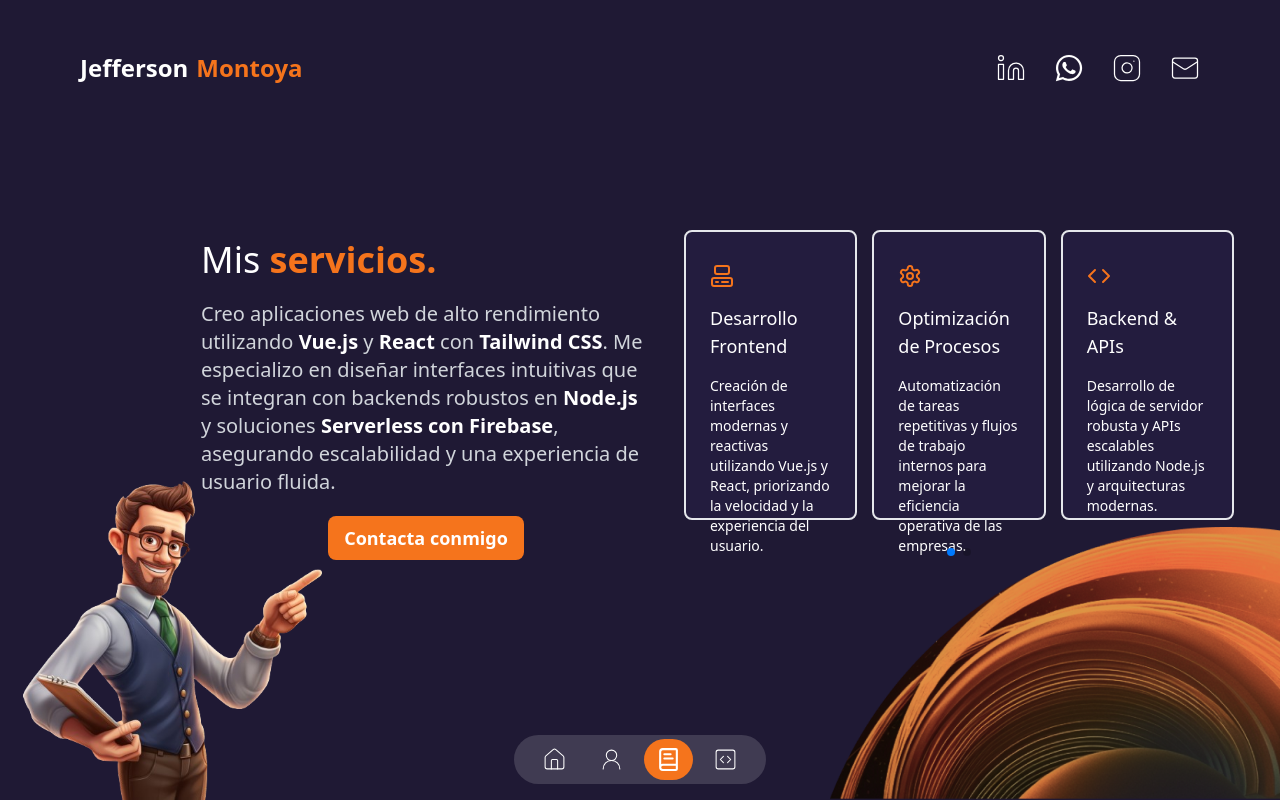
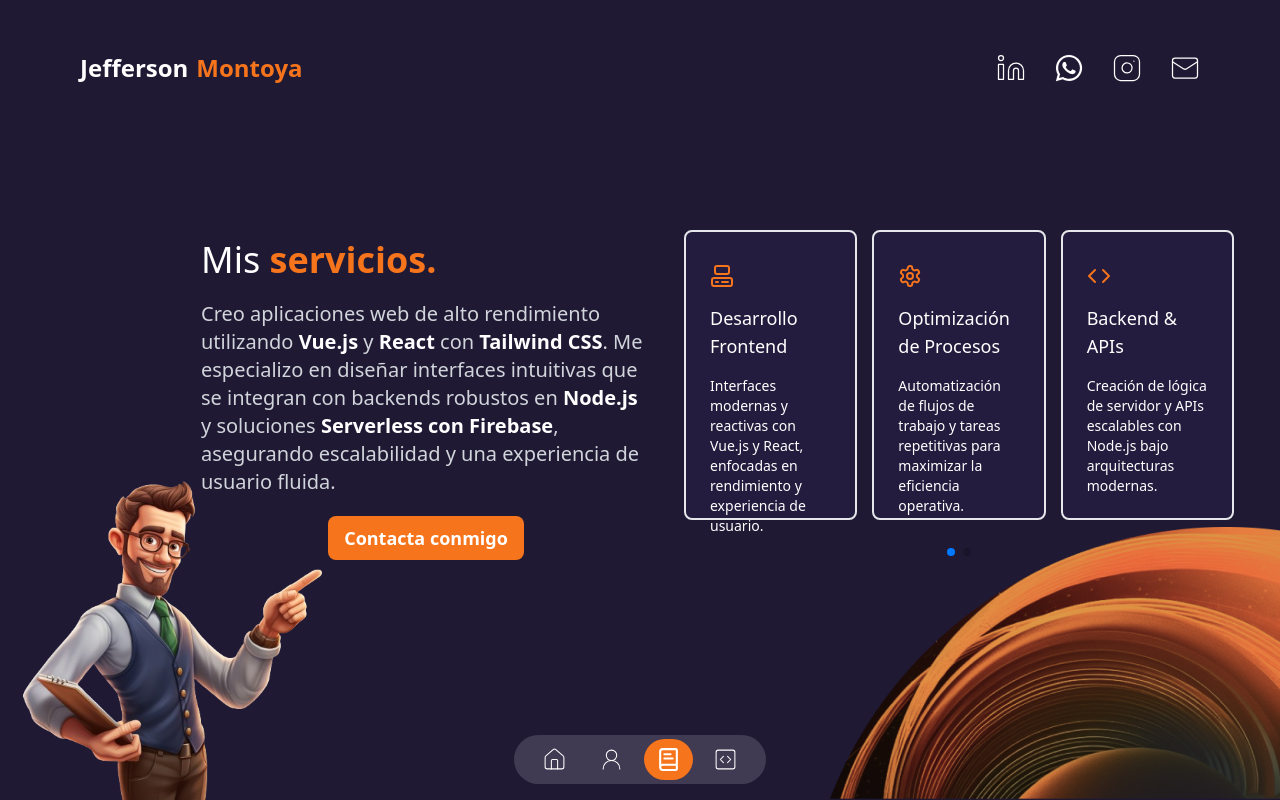
Before and after one commit to JeffersonMontoya/portafolio, a Next.js app: page /services in a window 1280 px wide. Built offline with nearby package versions, Linux system fonts and the light colour scheme.

Commit message:
actualizando estilos

```diff
--- a/src/data/data.tsx
+++ b/src/data/data.tsx
@@ -136,28 +136,32 @@ export const dataAboutPage = [
 
 
 
+
+
 export const serviceData = [
   {
     icon: <Computer />,
     title: "Desarrollo Frontend",
     description:
-      "Creación de interfaces modernas y reactivas utilizando Vue.js y React, priorizando la velocidad y la experiencia del usuario.",
+      "Interfaces modernas y reactivas con Vue.js y React, enfocadas en rendimiento y experiencia de usuario.",
   },
   {
     icon: <Settings />,
     title: "Optimización de Procesos",
     description:
-      "Automatización de tareas repetitivas y flujos de trabajo internos para mejorar la eficiencia operativa de las empresas.",
+      "Automatización de flujos de trabajo y tareas repetitivas para maximizar la eficiencia operativa.",
   },
   {
     icon: <Code />,
     title: "Backend & APIs",
-    description: "Desarrollo de lógica de servidor robusta y APIs escalables utilizando Node.js y arquitecturas modernas.",
+    description:
+      "Creación de lógica de servidor y APIs escalables con Node.js bajo arquitecturas modernas.",
   },
   {
     icon: <Database />,
-    title: "Soluciones Cloud & Real-time",
-    description: "Implementación de bases de datos y autenticación con Firebase, garantizando datos sincronizados en tiempo real.",
+    title: "Cloud & Real-time",
+    description:
+      "Bases de datos y autenticación con Firebase, garantizando sincronización de datos en tiempo real.",
   },
 ];
 
```
